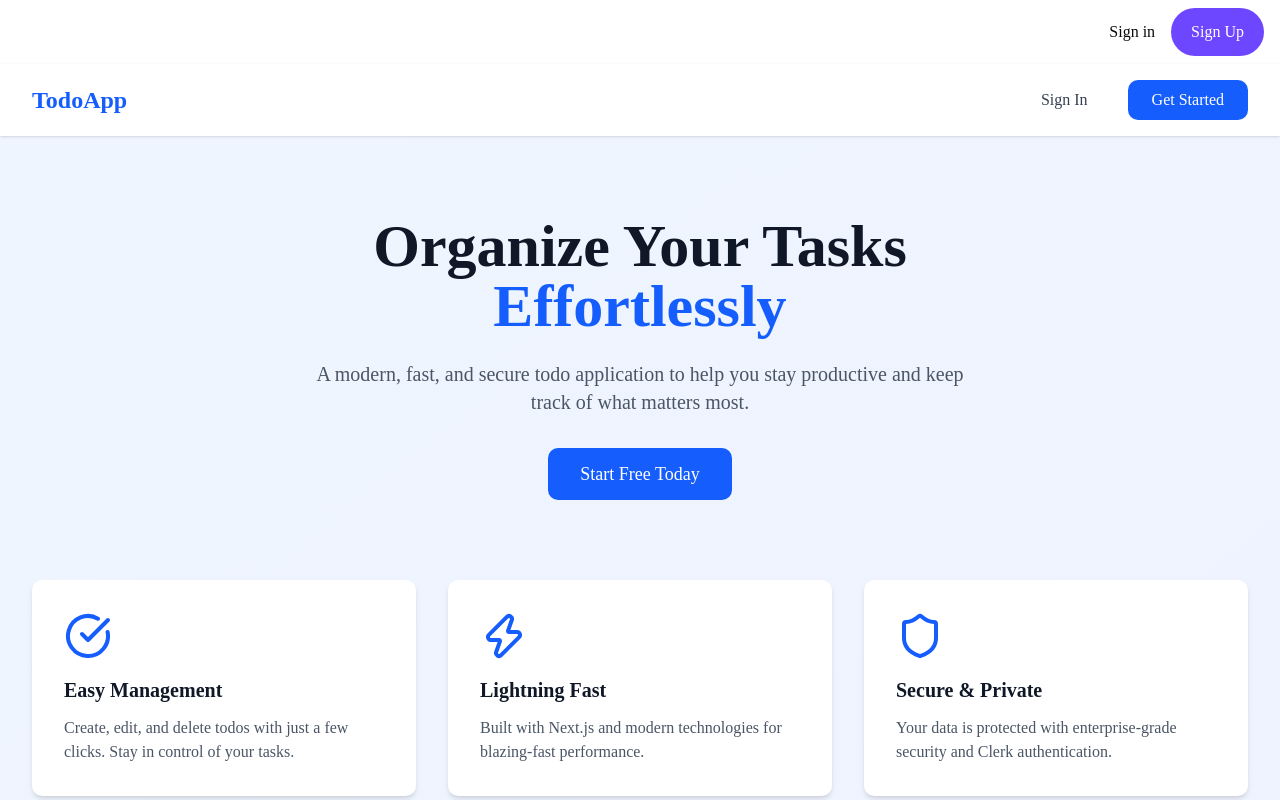
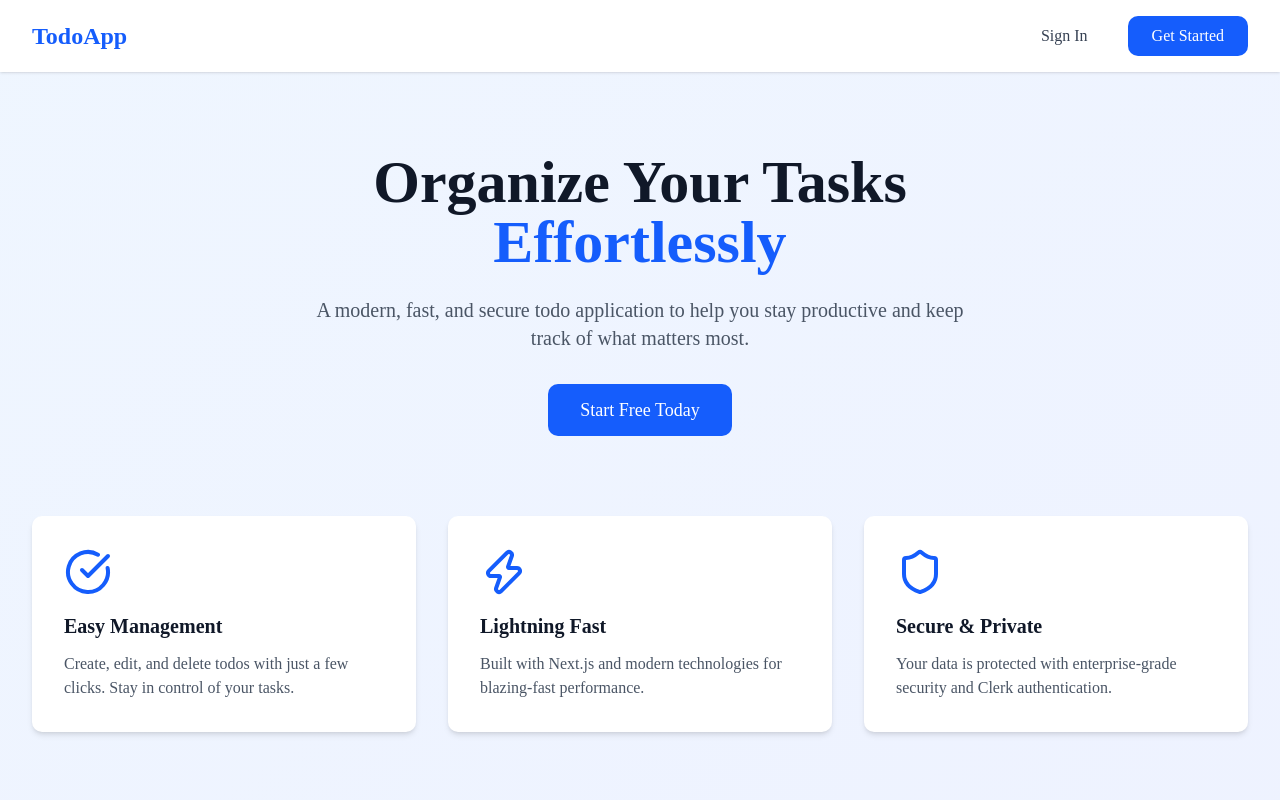
Before and after one commit to armainuddinakash1/focura, a Next.js app: page / in a window 1280 px wide. Shown: the top 800 px of the page. Built offline with nearby package versions, Linux system fonts and the light colour scheme; no server answers.

Commit message:
fix: hide default Clerk header in app layout

```diff
--- a/src/app/layout.tsx
+++ b/src/app/layout.tsx
@@ -36,7 +36,7 @@
         >
             <body className="min-h-full flex flex-col">
                 <ClerkProvider>
-                    <header className="flex justify-end items-center p-4 gap-4 h-16">
+                    {/* <header className="flex justify-end items-center p-4 gap-4 h-16">
                         <Show when="signed-out">
                             <SignInButton />
                             <SignUpButton>
@@ -48,7 +48,7 @@
                         <Show when="signed-in">
                             <UserButton />
                         </Show>
-                    </header>
+                    </header> */}
                     {children}
                 </ClerkProvider>
             </body>
```
